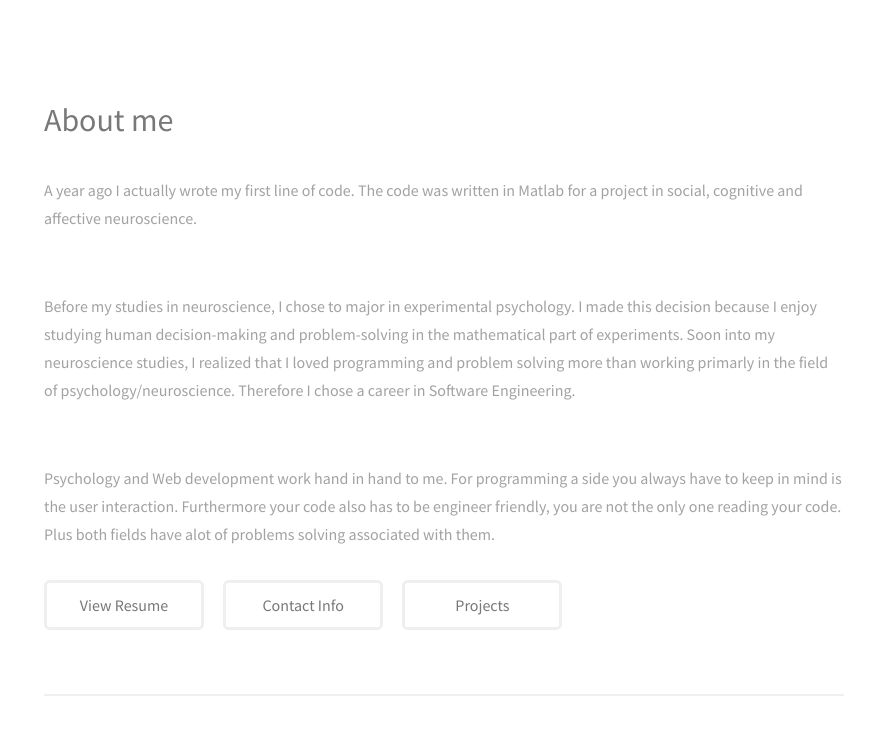
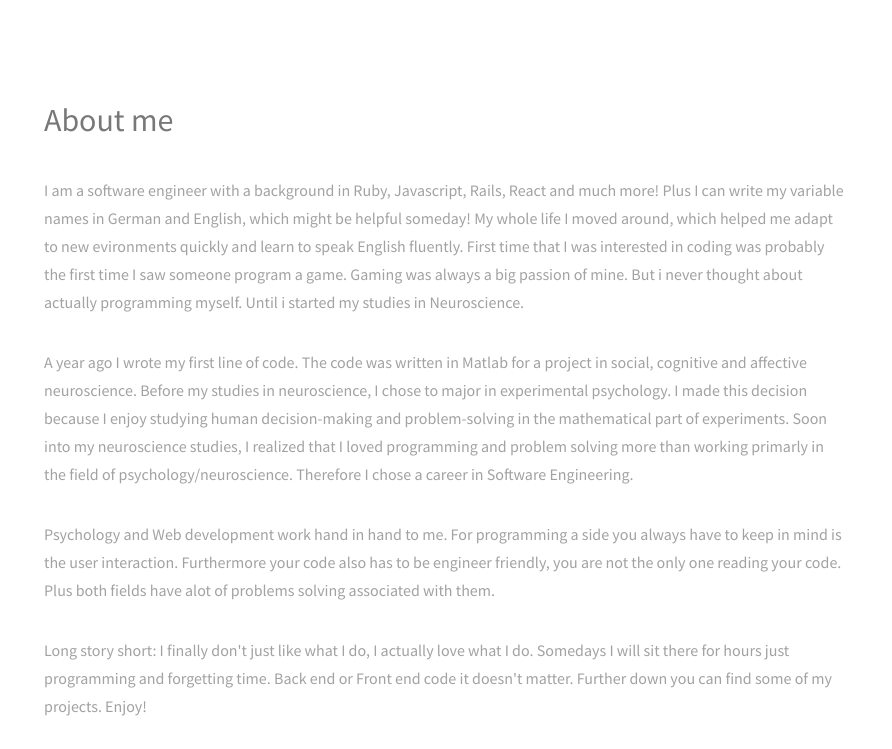
Before and after one commit to umgoldstein/umgoldstein.github.io, a plain HTML site: page index.html in a window 1280 px wide. Shown: the top 749 px of the page, 388-1280 px from the left. Drawn offline with Linux system fonts and the light colour scheme.

Commit message:
Edit Read Me.

```diff
--- a/index.html
+++ b/index.html
@@ -30,14 +30,16 @@
 						<header class="major">
 							<h2>About me</h2>
 						</header>
-						<p>A year ago I actually wrote my first line of code. The code was written in Matlab for a project in social, cognitive and affective neuroscience.</p>
-						<br/>
-						<p>Before my studies in neuroscience, I chose to major in experimental psychology. I made this decision because I enjoy studying human decision-making and problem-solving in the mathematical part of experiments.
+						<p> I am a software engineer with a background in Ruby, Javascript, Rails, React and much more! Plus I can write my variable names in German and English, which might be helpful someday! My whole life I moved around, which helped me adapt to new evironments quickly and learn to speak English fluently.
+							First time that I was interested in coding was probably the first time I saw someone program a game. Gaming was always a big passion of mine.
+							But i never thought about actually programming myself. Until i started my studies in Neuroscience.</p>
+						<p>A year ago I wrote my first line of code. The code was written in Matlab for a project in social, cognitive and affective neuroscience. Before my studies in neuroscience, I chose to major in experimental psychology. I made this decision because I enjoy studying human decision-making and problem-solving in the mathematical part of experiments.
 						Soon into my neuroscience studies, I realized that I loved programming and problem solving more than working primarly in the field of psychology/neuroscience. Therefore I chose a career in Software Engineering.</p>
-						<br/>
 						<p>
 						Psychology and Web development work hand in hand to me. For programming a side you always have to keep in mind is the user interaction. Furthermore your code also has to be engineer friendly, you are not the only one reading your code.
 						Plus both fields have alot of problems solving associated with them. </p>
+						<p>Long story short: I finally don't just like what I do, I actually love what I do. Somedays I will sit there for hours just programming and forgetting time.
+							Back end or Front end code it doesn't matter. Further down you can find some of my projects. Enjoy! </p>
 
 						<ul class="actions">
 							<li><a href="documents/ChangResume.pdf" class="button">View Resume</a></li>
```
Also changed, not shown: 1 other file.
